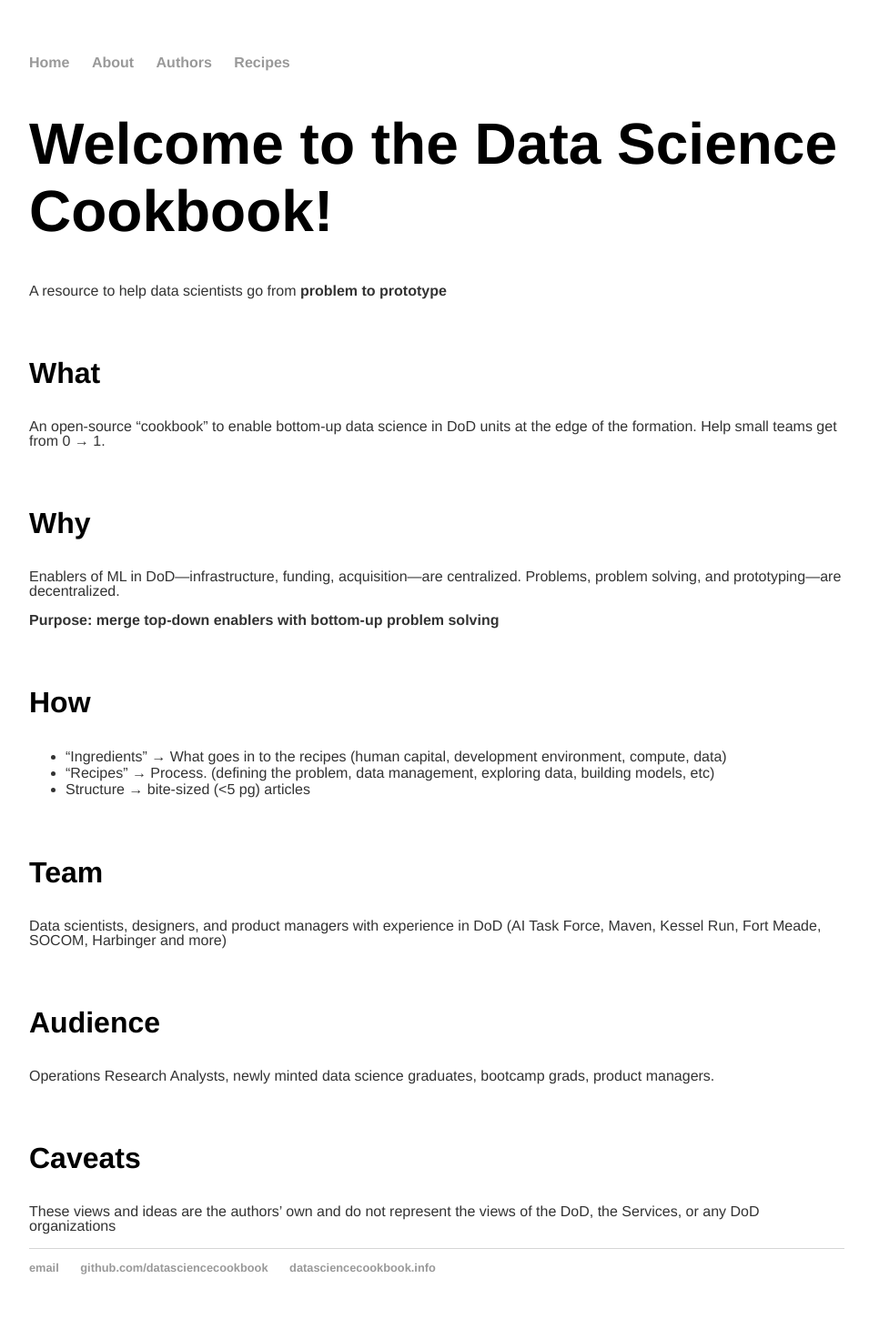
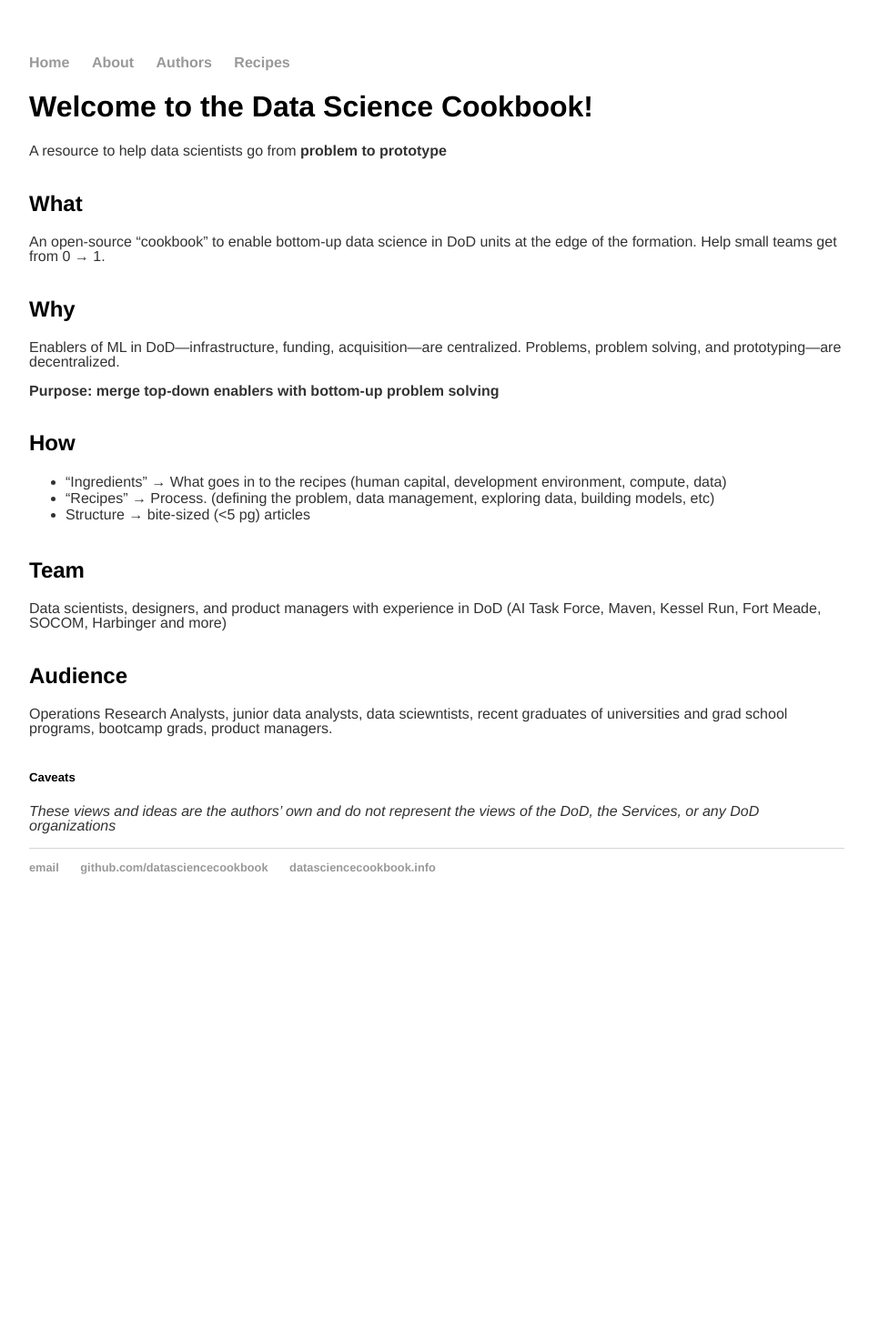
Before and after one commit to datasciencecookbook/datasciencecookbook.github.io, a Jekyll site: the page built from index.md, in a window 1280 px wide. Shown: the whole page at 91% size, without its empty margins (160-1115 px from the left). Built offline with Jekyll 4.4.1, drawn with Linux system fonts in a browser that asks for light colours; after the commit the page ends 1021 px from its top, so only the background shows below that.

Commit message:
changes to about, authors, and index for md

```diff
--- a/css/main.css
+++ b/css/main.css
@@ -20,19 +20,27 @@ a:hover {
     text-decoration: underline;
 }
 h1 {
-    font-size: 4em;
+    font-size: 2em;
     font-family:'Helvetica', 'Arial', 'Sans-Serif';
 }
 h2 {
-    font-size: 3em;
+    font-size: 1.5em;
     font-family:'Helvetica', 'Arial', 'Sans-Serif';
 }
 h3 {
-    font-size: 2em;
+    font-size: 1.17em;
     font-family:'Helvetica', 'Arial', 'Sans-Serif';
 }
 h4 {
-    font-size: 1.5em;
+    font-size: 1.12em;
+    font-family:'Helvetica', 'Arial', 'Sans-Serif';
+}
+h5 {
+    font-size: .83em;
+    font-family:'Helvetica', 'Arial', 'Sans-Serif';
+}
+h6 {
+    font-size: .75em;
     font-family:'Helvetica', 'Arial', 'Sans-Serif';
 }
 
--- a/index.md
+++ b/index.md
@@ -5,39 +5,27 @@ title: Data Science Cookbook Main Page
 
 # Welcome to the Data Science Cookbook!
 A resource to help data scientists go from **problem to prototype**
-
-
-<p>&nbsp;</p>
-### What
+<br/><br/>
+## What
 An open-source “cookbook” to enable bottom-up data science in DoD units at the edge of the formation. Help small teams get from 0 → 1.
-
-
-<p>&nbsp;</p>
-### Why
+<br/><br/>
+## Why
 Enablers of ML in DoD—infrastructure, funding, acquisition—are centralized.
 Problems, problem solving, and prototyping—are decentralized.
-
-
+<br/><br/>
 **Purpose: merge top-down enablers with bottom-up problem solving**
-
-
-<p>&nbsp;</p>
-### How
+<br/><br/>
+## How
 - "Ingredients" → What goes in to the recipes (human capital, development environment, compute, data)
 - "Recipes" → Process. (defining the problem, data management, exploring data, building models, etc)
 - Structure → bite-sized (<5 pg) articles
+<br/><br/>
 
-
-<p>&nbsp;</p>
-### Team
+## Team
 Data scientists, designers, and product managers with experience in DoD (AI Task Force, Maven, Kessel Run, Fort Meade, SOCOM, Harbinger and more)
-
-
-<p>&nbsp;</p>
-### Audience
-Operations Research Analysts, newly minted data science graduates, bootcamp grads, product managers.
-
-
-<p>&nbsp;</p>
-### Caveats
-These views and ideas are the authors' own and do not represent the views of the DoD, the Services, or any DoD organizations
+<br/><br/>
+## Audience
+Operations Research Analysts, junior data analysts, data sciewntists, recent graduates of universities and grad school programs, bootcamp grads, product managers.
+<br/><br/>
+##### Caveats
+_These views and ideas are the authors' own and do not represent the views of the DoD, the Services, or any DoD organizations_
```
Also changed, not shown: about/index.md (+10 -7 lines), authors/index.md (+13 -2 lines).
